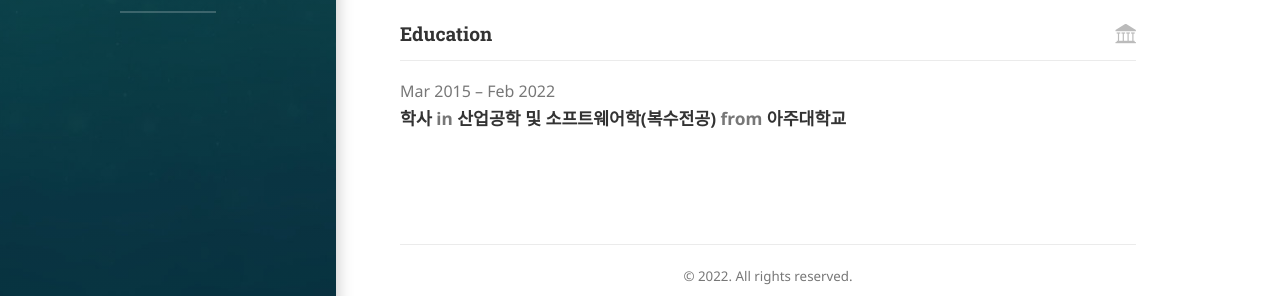
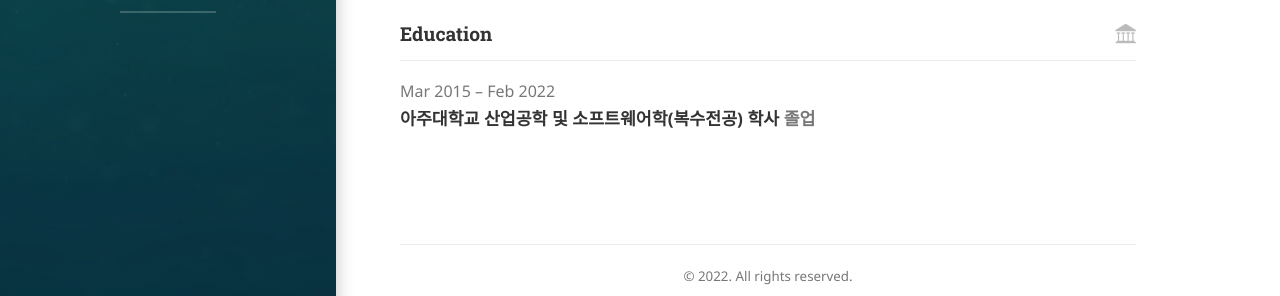
Before and after one commit to yongjunism/yongjunism.github.io, a Jekyll site: the page built from resume.md, in a window 1280 px wide and 1190 px high. Shown: the part 809-1105 px from the top of the window. Built offline with Jekyll 4.4.1, drawn with Linux system fonts in a browser that asks for light colours; cached includes are drawn as plain includes; nearby versions of some CDN libraries; some web fonts are replaced; library files that are not in the unit come from our copies.

Commit message:
Update strings.yml

```diff
--- a/_data/strings.yml
+++ b/_data/strings.yml
@@ -132,7 +132,8 @@
   volunteer_title:     <!--position--> at <!--organization-->
   education:           Education
   # education_title:     <!--study_type--> in <!--area--> from <!--institution--> with GPA of <!--gpa-->
-  education_title:     <!--study_type--> in <!--area--> from <!--institution-->
+  # education_title:     <!--study_type--> in <!--area--> from <!--institution-->
+  education_title:     <!--institution--> <!--area--> <!--study_type--> 졸업
   courses:             Courses
   awards:              Awards
   awards_title:        <!--title--> from <!--awarder-->
```
